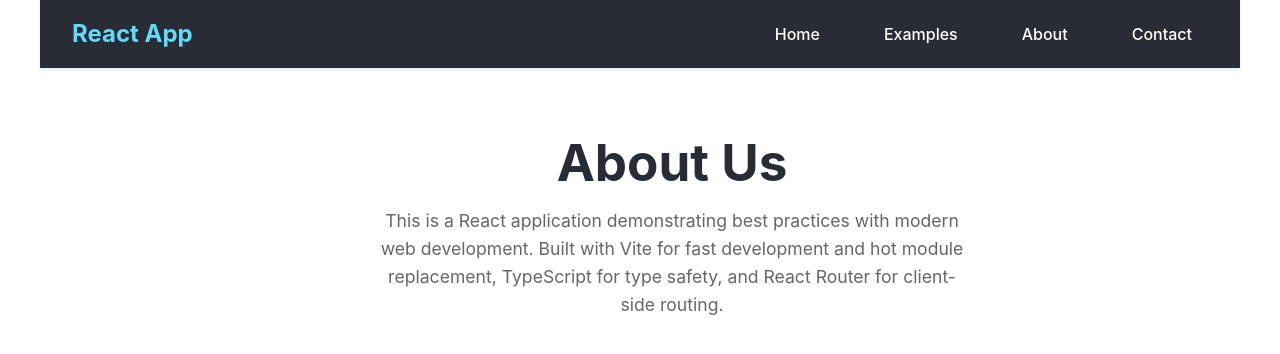
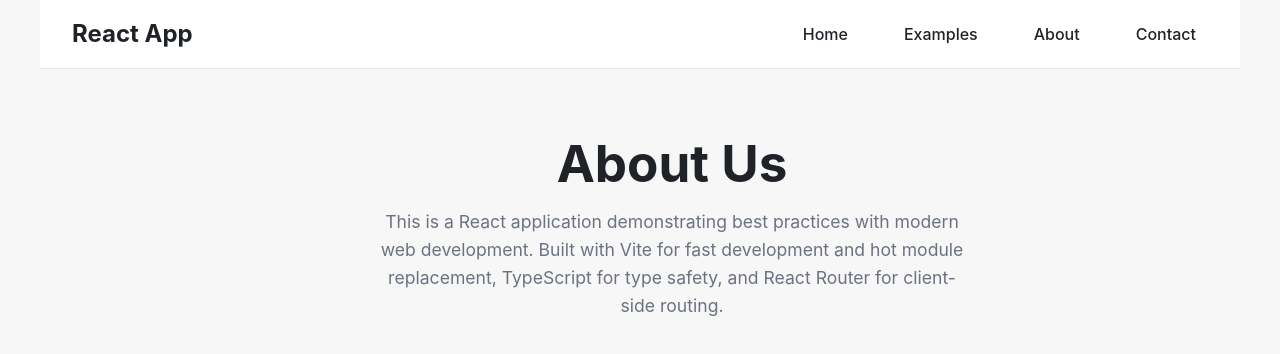
Before and after one commit to fito-cheol/aufe-react-hook-form-best-practice, a React (Vite) app: page /about in a window 1280 px wide. Shown: the top 354 px of the page. Built offline with nearby package versions, Linux system fonts and the light colour scheme.

Commit message:
Apply neutral design system: tokens in :root and refactor App.css to use them

```diff
--- a/src/App.css
+++ b/src/App.css
@@ -5,16 +5,16 @@
 }
 
 .navbar {
-  background-color: #282c34;
+  background-color: var(--surface);
   padding: 1rem 2rem;
   display: flex;
   justify-content: space-between;
   align-items: center;
-  box-shadow: 0 2px 4px rgba(0, 0, 0, 0.1);
+  border-bottom: 1px solid var(--border);
 }
 
 .nav-brand h2 {
-  color: #61dafb;
+  color: var(--text);
   margin: 0;
   font-size: 1.5rem;
 }
@@ -28,17 +28,15 @@
 }
 
 .nav-links li a {
-  color: white;
+  color: var(--text);
   text-decoration: none;
   font-weight: 500;
-  padding: 0.5rem 1rem;
-  border-radius: 4px;
-  transition: background-color 0.3s ease;
+  padding: 0.5rem 0.75rem;
+  border-radius: 6px;
 }
 
 .nav-links li a:hover {
-  background-color: #61dafb;
-  color: #282c34;
+  background-color: var(--primary-muted);
 }
 
 .main-content {
@@ -54,12 +52,12 @@
 }
 
 .page h1 {
-  color: #282c34;
+  color: var(--text);
   margin-bottom: 1rem;
 }
 
 .page p {
-  color: #666;
+  color: var(--muted-text);
   font-size: 1.1rem;
   line-height: 1.6;
   max-width: 600px;
@@ -75,21 +73,21 @@
 }
 
 .example-card {
-  background: white;
-  border: 1px solid #e1e5e9;
-  border-radius: 8px;
+  background: var(--surface);
+  border: 1px solid var(--border);
+  border-radius: var(--radius);
   padding: 1.5rem;
-  box-shadow: 0 2px 4px rgba(0,0,0,0.1);
+  box-shadow: var(--shadow);
   transition: transform 0.2s ease, box-shadow 0.2s ease;
 }
 
 .example-card:hover {
   transform: translateY(-2px);
-  box-shadow: 0 4px 8px rgba(0,0,0,0.15);
+  box-shadow: 0 4px 8px rgba(0, 0, 0, 0.15);
 }
 
 .example-card h3 {
-  color: #282c34;
+  color: var(--text);
   margin: 0 0 0.5rem 0;
   font-size: 1.25rem;
 }
@@ -102,26 +100,26 @@
 
 .example-link {
   display: inline-block;
-  color: #61dafb;
+  color: var(--primary);
   text-decoration: none;
   font-weight: 500;
   padding: 0.5rem 1rem;
-  border: 1px solid #61dafb;
-  border-radius: 4px;
+  border: 1px solid var(--primary);
+  border-radius: var(--radius);
   transition: all 0.2s ease;
 }
 
 .example-link:hover {
-  background-color: #61dafb;
-  color: white;
+  background-color: var(--primary);
+  color: var(--primary-contrast);
 }
 
 /* 폼 스타일 */
 .form-container {
-  background: white;
-  border-radius: 8px;
+  background: var(--surface);
+  border-radius: var(--radius);
   padding: 2rem;
-  box-shadow: 0 2px 8px rgba(0,0,0,0.1);
+  box-shadow: var(--shadow);
   margin-top: 1rem;
 }
 
@@ -133,7 +131,7 @@
 .form-section {
   margin-bottom: 2rem;
   padding-bottom: 2rem;
-  border-bottom: 1px solid #e1e5e9;
+  border-bottom: 1px solid var(--border);
 }
 
 .form-section:last-child {
@@ -141,13 +139,13 @@
 }
 
 .form-section h3 {
-  color: #282c34;
+  color: var(--text);
   margin: 0 0 1.5rem 0;
   font-size: 1.5rem;
 }
 
 .form-section h4 {
-  color: #282c34;
+  color: var(--text);
   margin: 1rem 0 1rem 0;
   font-size: 1.25rem;
 }
@@ -155,8 +153,8 @@
 .form-subsection {
   margin: 1.5rem 0;
   padding: 1rem;
-  background: #f8f9fa;
-  border-radius: 6px;
+  background: var(--primary-muted);
+  border-radius: var(--radius);
 }
 
 .form-group {
@@ -173,7 +171,7 @@
   display: block;
   margin-bottom: 0.5rem;
   font-weight: 500;
-  color: #282c34;
+  color: var(--text);
 }
 
 .form-group input,
@@ -181,8 +179,8 @@
 .form-group textarea {
   width: 100%;
   padding: 0.75rem;
-  border: 1px solid #ddd;
-  border-radius: 4px;
+  border: 1px solid var(--border);
+  border-radius: var(--radius);
   font-size: 1rem;
   transition: border-color 0.2s ease;
 }
@@ -191,19 +189,19 @@
 .form-group select:focus,
 .form-group textarea:focus {
   outline: none;
-  border-color: #61dafb;
-  box-shadow: 0 0 0 2px rgba(97, 218, 251, 0.2);
+  border-color: var(--primary);
+  box-shadow: 0 0 0 2px rgba(59, 130, 246, 0.2);
 }
 
 .form-group input.error,
 .form-group select.error,
 .form-group textarea.error {
-  border-color: #e74c3c;
+  border-color: var(--danger);
 }
 
 .error-message {
   display: block;
-  color: #e74c3c;
+  color: var(--danger);
   font-size: 0.875rem;
   margin-top: 0.25rem;
 }
@@ -233,9 +231,9 @@
 
 /* 동적 필드 스타일 */
 .array-field-group {
-  background: #f8f9fa;
-  border: 1px solid #e1e5e9;
-  border-radius: 6px;
+  background: var(--primary-muted);
+  border: 1px solid var(--border);
+  border-radius: var(--radius);
   padding: 1.5rem;
   margin-bottom: 1rem;
 }
@@ -249,7 +247,7 @@
 
 .array-field-header h4 {
   margin: 0;
-  color: #282c34;
+  color: var(--text);
 }
 
 .array-field-actions {
@@ -271,8 +269,8 @@
 /* 버튼 스타일 */
 .btn {
   padding: 0.5rem 1rem;
-  border: none;
-  border-radius: 4px;
+  border: 1px solid var(--border);
+  border-radius: var(--radius);
   font-size: 0.875rem;
   font-weight: 500;
   cursor: pointer;
@@ -282,48 +280,51 @@
 }
 
 .btn-primary {
-  background-color: #61dafb;
-  color: white;
+  background-color: var(--primary);
+  color: var(--primary-contrast);
+  border-color: var(--primary);
 }
 
 .btn-primary:hover {
-  background-color: #4fa8c5;
+  filter: brightness(0.95);
 }
 
 .btn-secondary {
-  background-color: #6c757d;
-  color: white;
+  background-color: var(--surface);
+  color: var(--text);
 }
 
 .btn-secondary:hover {
-  background-color: #5a6268;
+  background-color: var(--primary-muted);
 }
 
 .btn-add {
-  background-color: #28a745;
-  color: white;
+  background-color: var(--surface);
+  color: var(--text);
+  border-color: var(--border);
 }
 
 .btn-add:hover {
-  background-color: #218838;
+  background-color: var(--primary-muted);
 }
 
 .btn-remove {
-  background-color: #dc3545;
-  color: white;
+  background-color: var(--surface);
+  color: var(--danger);
+  border-color: var(--danger);
 }
 
 .btn-remove:hover {
-  background-color: #c82333;
+  background-color: rgba(220,38,38,0.1);
 }
 
 .btn-move {
-  background-color: #ffc107;
-  color: #212529;
+  background-color: var(--surface);
+  color: var(--text);
 }
 
 .btn-move:hover {
-  background-color: #e0a800;
+  background-color: var(--primary-muted);
 }
 
 .form-actions {
@@ -425,9 +426,9 @@
 
 /* 파일 업로드 스타일 */
 .file-preview {
-  background: #f8f9fa;
-  border: 1px solid #e1e5e9;
-  border-radius: 4px;
+  background: var(--primary-muted);
+  border: 1px solid var(--border);
+  border-radius: var(--radius);
   padding: 1rem;
   margin-top: 0.5rem;
 }
@@ -443,15 +444,15 @@
 
 /* 코드 설명 스타일 */
 .code-explanation {
-  background: #f8f9fa;
-  border: 1px solid #e1e5e9;
-  border-radius: 6px;
+  background: var(--primary-muted);
+  border: 1px solid var(--border);
+  border-radius: var(--radius);
   padding: 1.5rem;
   margin-top: 2rem;
 }
 
 .code-explanation h3 {
-  color: #282c34;
+  color: var(--text);
   margin: 0 0 1rem 0;
 }
 
@@ -469,15 +470,15 @@
   background: #e9ecef;
   padding: 0.2rem 0.4rem;
   border-radius: 3px;
-  font-family: 'Courier New', monospace;
+  font-family: "Courier New", monospace;
   font-size: 0.875rem;
 }
 
 /* 조건부 섹션 */
 .conditional-section {
-  background: #fff3cd;
-  border: 1px solid #ffeaa7;
-  border-radius: 6px;
+  background: var(--primary-muted);
+  border: 1px solid var(--border);
+  border-radius: var(--radius);
   padding: 1rem;
   margin: 1rem 0;
 }
--- a/src/index.css
+++ b/src/index.css
@@ -1,11 +1,37 @@
 :root {
-  font-family: Inter, system-ui, Avenir, Helvetica, Arial, sans-serif;
-  line-height: 1.5;
-  font-weight: 400;
+  /* Typography */
+  --font-family: Inter, system-ui, Avenir, Helvetica, Arial, sans-serif;
+  --line-height: 1.5;
+  --font-weight: 400;
 
-  color-scheme: light dark;
-  color: rgba(255, 255, 255, 0.87);
-  background-color: #646464;
+  /* Neutral palette */
+  --bg: #f7f7f8;
+  --surface: #ffffff;
+  --text: #1f2328;
+  --muted-text: #6b7280;
+  --border: #e5e7eb;
+
+  /* Primary (subtle blue-gray) */
+  --primary: #3b82f6;
+  --primary-contrast: #ffffff;
+  --primary-muted: #e8f0fe;
+
+  /* Accents */
+  --success: #16a34a;
+  --warning: #f59e0b;
+  --danger: #dc2626;
+
+  /* Radius & shadow */
+  --radius: 8px;
+  --shadow-sm: 0 1px 2px rgba(0,0,0,0.06);
+  --shadow: 0 2px 8px rgba(0,0,0,0.08);
+
+  font-family: var(--font-family);
+  line-height: var(--line-height);
+  font-weight: var(--font-weight);
+  color-scheme: light;
+  color: var(--text);
+  background-color: var(--bg);
 
   font-synthesis: none;
   text-rendering: optimizeLegibility;
@@ -16,11 +42,11 @@
 
 a {
   font-weight: 500;
-  color: #646cff;
-  text-decoration: inherit;
+  color: var(--primary);
+  text-decoration: none;
 }
 a:hover {
-  color: #535bf2;
+  text-decoration: underline;
 }
 
 body {
@@ -42,35 +68,38 @@ h1 {
 }
 
 button {
-  border-radius: 8px;
-  border: 1px solid transparent;
-  padding: 0.6em 1.2em;
-  font-size: 1em;
+  border-radius: var(--radius);
+  border: 1px solid var(--border);
+  padding: 0.6em 1.0em;
+  font-size: 0.95rem;
   font-weight: 500;
   font-family: inherit;
-  background-color: #1a1a1a;
-  color: white;
+  background-color: var(--surface);
+  color: var(--text);
   cursor: pointer;
-  transition: border-color 0.25s;
+  transition: background-color 0.2s ease, border-color 0.2s ease, box-shadow 0.2s ease;
 }
 button:hover {
-  border-color: #646cff;
+  background-color: var(--primary-muted);
+  border-color: var(--primary);
+  box-shadow: var(--shadow-sm);
 }
 button:focus,
 button:focus-visible {
   outline: 4px auto -webkit-focus-ring-color;
 }
 
-@media (prefers-color-scheme: light) {
+/* Optional dark mode (neutral) */
+@media (prefers-color-scheme: dark) {
   :root {
-    color: #213547;
-    background-color: #ffffff;
-  }
-  a:hover {
-    color: #747bff;
-  }
-  button {
-    background-color: #f9f9f9;
-    color: #213547;
+    --bg: #0b0f14;
+    --surface: #111827;
+    --text: #e5e7eb;
+    --muted-text: #94a3b8;
+    --border: #1f2937;
+    --primary: #60a5fa;
+    --primary-contrast: #0b0f14;
+    --primary-muted: #0b1220;
+    color-scheme: dark;
   }
 }
```
